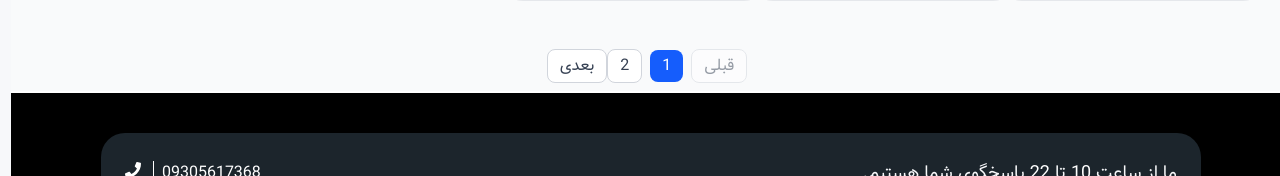
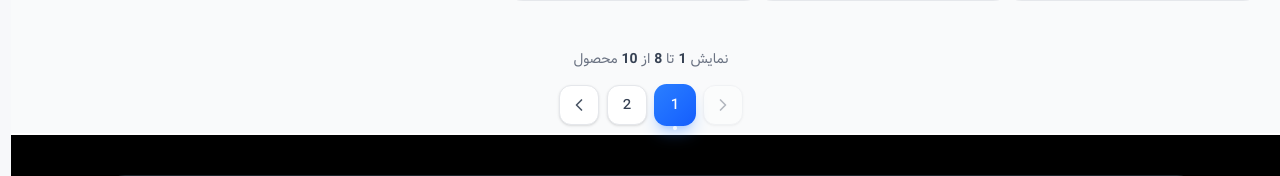
Before and after one commit to mahdiAsadollahi/mobilisho, a Next.js app: page /shop in a window 1280 px wide. Shown: the part 1042-1218 px from the top of the page. Built offline with nearby package versions, Linux system fonts and the light colour scheme.

Commit message:
pagination fix in  /shop page

```diff
--- a/app/shop/page.js
+++ b/app/shop/page.js
@@ -4,7 +4,7 @@
 import ProductCard from "@/app/components/ui/ProductCard/ProductCard";
 import FilterPanel from "@/app/components/ui/FilterPanel/FilterPanel";
 import { useState } from "react";
-import { FiFilter } from "react-icons/fi";
+import { FiFilter, FiChevronRight, FiChevronLeft } from "react-icons/fi";
 
 export default function ProductsPage() {
   // داده‌های نمونه برای محصولات
@@ -117,22 +117,18 @@ export default function ProductsPage() {
 
   // تنظیمات صفحه‌بندی
   const itemsPerPage = 8;
-  const totalPages = Math.ceil(products.length / itemsPerPage);
 
   // فیلتر و مرتب‌سازی محصولات
   const filteredProducts = [...products]
     .filter((product) => {
-      // فیلتر بر اساس جستجوی متنی
       if (searchQuery && !product.name.includes(searchQuery)) {
         return false;
       }
 
-      // فیلتر بر اساس محدوده قیمت
       if (product.price < priceRange[0] || product.price > priceRange[1]) {
         return false;
       }
 
-      // فیلتر بر اساس دسته‌بندی
       if (selectedCategories.length > 0) {
         const productCategory = product.name.includes("ایرپاد")
           ? "ایرپاد"
@@ -145,7 +141,6 @@ export default function ProductsPage() {
       return true;
     })
     .sort((a, b) => {
-      // مرتب‌سازی
       if (sortBy === "price-low") {
         return a.price - b.price;
       } else if (sortBy === "price-high") {
@@ -153,8 +148,11 @@ export default function ProductsPage() {
       } else if (sortBy === "rating") {
         return b.rating - a.rating;
       }
-      return 0; // مرتب‌سازی پیش‌فرض
+      return 0;
     });
+
+  // محاسبه تعداد صفحات
+  const totalPages = Math.ceil(filteredProducts.length / itemsPerPage);
 
   // محاسبه محصولات برای صفحه جاری
   const startIndex = (currentPage - 1) * itemsPerPage;
@@ -165,57 +163,142 @@ export default function ProductsPage() {
 
   // تغییر صفحه
   const handlePageChange = (page) => {
+    if (page < 1 || page > totalPages) return;
     setCurrentPage(page);
     window.scrollTo({ top: 0, behavior: "smooth" });
   };
 
+  // ساخت لیست صفحات برای Pagination
+  const getPaginationItems = () => {
+    const items = [];
+    const maxVisible = 5;
+
+    if (totalPages <= maxVisible + 2) {
+      // اگر تعداد صفحات کم است، همه را نمایش بده
+      for (let i = 1; i <= totalPages; i++) {
+        items.push(i);
+      }
+    } else {
+      // همیشه صفحه اول را نمایش بده
+      items.push(1);
+
+      let start = Math.max(2, currentPage - 1);
+      let end = Math.min(totalPages - 1, currentPage + 1);
+
+      // تنظیم بازه برای نزدیک شدن به ابتدا یا انتها
+      if (currentPage <= 3) {
+        start = 2;
+        end = 4;
+      } else if (currentPage >= totalPages - 2) {
+        start = totalPages - 3;
+        end = totalPages - 1;
+      }
+
+      // اضافه کردن ... در ابتدا
+      if (start > 2) {
+        items.push("ellipsis-start");
+      }
+
+      // اضافه کردن صفحات میانی
+      for (let i = start; i <= end; i++) {
+        items.push(i);
+      }
+
+      // اضافه کردن ... در انتها
+      if (end < totalPages - 1) {
+        items.push("ellipsis-end");
+      }
+
+      // همیشه صفحه آخر را نمایش بده
+      items.push(totalPages);
+    }
+
+    return items;
+  };
+
   // کامپوننت صفحه‌بندی
   const Pagination = () => {
-    const pages = [];
+    const paginationItems = getPaginationItems();
 
-    // نمایش حداکثر 5 صفحه
-    let startPage = Math.max(1, currentPage - 2);
-    let endPage = Math.min(totalPages, startPage + 4);
+    return (
+      <div className="flex flex-col items-center gap-4 mt-12 mb-8">
+        {/* اطلاعات نمایش */}
+        <p className="text-xs sm:text-sm text-gray-500 dark:text-gray-400">
+          نمایش{" "}
+          <span className="font-semibold text-gray-700 dark:text-gray-200">
+            {startIndex + 1}
+          </span>{" "}
+          تا{" "}
+          <span className="font-semibold text-gray-700 dark:text-gray-200">
+            {Math.min(startIndex + itemsPerPage, filteredProducts.length)}
+          </span>{" "}
+          از{" "}
+          <span className="font-semibold text-gray-700 dark:text-gray-200">
+            {filteredProducts.length}
+          </span>{" "}
+          محصول
+        </p>
 
-    if (endPage - startPage < 4) {
-      startPage = Math.max(1, endPage - 4);
-    }
+        {/* دکمه‌های صفحه‌بندی */}
+        <nav
+          className="flex items-center gap-1.5 sm:gap-2 flex-wrap justify-center"
+          aria-label="صفحه‌بندی"
+        >
+          {/* دکمه قبلی */}
+          <button
+            onClick={() => handlePageChange(currentPage - 1)}
+            disabled={currentPage === 1}
+            aria-label="صفحه قبلی"
+            className="group flex items-center justify-center w-9 h-9 sm:w-10 sm:h-10 rounded-xl bg-white dark:bg-gray-800 text-gray-600 dark:text-gray-300 border border-gray-200 dark:border-gray-700 shadow-sm transition-all duration-300 ease-out hover:bg-blue-50 dark:hover:bg-blue-900/20 hover:text-blue-600 dark:hover:text-blue-400 hover:border-blue-200 dark:hover:border-blue-800 hover:shadow-md hover:-translate-y-0.5 active:translate-y-0 active:scale-95 disabled:opacity-40 disabled:cursor-not-allowed disabled:hover:bg-white dark:disabled:hover:bg-gray-800 disabled:hover:text-gray-600 dark:disabled:hover:text-gray-300 disabled:hover:border-gray-200 dark:disabled:hover:border-gray-700 disabled:hover:shadow-sm disabled:hover:translate-y-0"
+          >
+            <FiChevronRight className="w-4 h-4 sm:w-5 sm:h-5 transition-transform duration-300 group-hover:-translate-x-0.5" />
+          </button>
 
-    for (let i = startPage; i <= endPage; i++) {
-      pages.push(
-        <button
-          key={i}
-          onClick={() => handlePageChange(i)}
-          className={`px-3 py-1 rounded-lg transition-colors ${
-            currentPage === i
-              ? "bg-blue-600 text-white"
-              : "bg-white dark:bg-gray-800 text-gray-700 dark:text-gray-300 border border-gray-300 dark:border-gray-600 hover:bg-gray-100 dark:hover:bg-gray-700"
-          }`}
+          {/* شماره صفحات */}
+          {paginationItems.map((item, index) => {
+            if (typeof item === "string") {
+              return (
+                <span
+                  key={item}
+                  className="flex items-center justify-center w-9 h-9 sm:w-10 sm:h-10 text-gray-400 dark:text-gray-500 text-sm select-none"
                 >
-          {i}
-        </button>
+                  …
+                </span>
               );
             }
 
+            const isActive = currentPage === item;
+
             return (
-      <div className="flex justify-center items-center space-x-2 space-x-reverse mt-12 mb-8">
               <button
-          onClick={() => handlePageChange(currentPage - 1)}
-          disabled={currentPage === 1}
-          className="px-3 py-1 rounded-lg bg-white dark:bg-gray-800 text-gray-700 dark:text-gray-300 border border-gray-300 dark:border-gray-600 hover:bg-gray-100 dark:hover:bg-gray-700 disabled:opacity-50 disabled:cursor-not-allowed transition-colors"
+                key={item}
+                onClick={() => handlePageChange(item)}
+                aria-label={`صفحه ${item}`}
+                aria-current={isActive ? "page" : undefined}
+                className={`relative flex items-center justify-center w-9 h-9 sm:w-10 sm:h-10 rounded-xl text-sm font-medium transition-all duration-300 ease-out ${
+                  isActive
+                    ? "bg-linear-to-br from-blue-500 to-blue-600 text-white shadow-lg shadow-blue-500/30 dark:shadow-blue-900/40 scale-105"
+                    : "bg-white dark:bg-gray-800 text-gray-700 dark:text-gray-300 border border-gray-200 dark:border-gray-700 shadow-sm hover:bg-blue-50 dark:hover:bg-blue-900/20 hover:text-blue-600 dark:hover:text-blue-400 hover:border-blue-200 dark:hover:border-blue-800 hover:shadow-md hover:-translate-y-0.5 active:translate-y-0 active:scale-95"
+                }`}
               >
-          قبلی
+                {item}
+                {isActive && (
+                  <span className="absolute -bottom-1 left-1/2 -translate-x-1/2 w-1 h-1 rounded-full bg-white/80" />
+                )}
               </button>
+            );
+          })}
 
-        {pages}
-
+          {/* دکمه بعدی */}
           <button
             onClick={() => handlePageChange(currentPage + 1)}
             disabled={currentPage === totalPages}
-          className="px-3 py-1 rounded-lg bg-white dark:bg-gray-800 text-gray-700 dark:text-gray-300 border border-gray-300 dark:border-gray-600 hover:bg-gray-100 dark:hover:bg-gray-700 disabled:opacity-50 disabled:cursor-not-allowed transition-colors"
+            aria-label="صفحه بعدی"
+            className="group flex items-center justify-center w-9 h-9 sm:w-10 sm:h-10 rounded-xl bg-white dark:bg-gray-800 text-gray-600 dark:text-gray-300 border border-gray-200 dark:border-gray-700 shadow-sm transition-all duration-300 ease-out hover:bg-blue-50 dark:hover:bg-blue-900/20 hover:text-blue-600 dark:hover:text-blue-400 hover:border-blue-200 dark:hover:border-blue-800 hover:shadow-md hover:-translate-y-0.5 active:translate-y-0 active:scale-95 disabled:opacity-40 disabled:cursor-not-allowed disabled:hover:bg-white dark:disabled:hover:bg-gray-800 disabled:hover:text-gray-600 dark:disabled:hover:text-gray-300 disabled:hover:border-gray-200 dark:disabled:hover:border-gray-700 disabled:hover:shadow-sm disabled:hover:translate-y-0"
           >
-          بعدی
+            <FiChevronLeft className="w-4 h-4 sm:w-5 sm:h-5 transition-transform duration-300 group-hover:translate-x-0.5" />
           </button>
+        </nav>
       </div>
     );
   };
@@ -250,6 +333,18 @@ export default function ProductsPage() {
           ))}
         </div>
 
+        {/* پیام خالی بودن */}
+        {filteredProducts.length === 0 && (
+          <div className="flex flex-col items-center justify-center py-20 text-center">
+            <div className="w-20 h-20 rounded-full bg-gray-100 dark:bg-gray-800 flex items-center justify-center mb-4">
+              <FiFilter className="w-8 h-8 text-gray-400" />
+            </div>
+            <p className="text-gray-600 dark:text-gray-400 text-sm sm:text-base">
+              محصولی با فیلترهای انتخاب‌شده یافت نشد
+            </p>
+          </div>
+        )}
+
         {/* صفحه‌بندی */}
         {totalPages > 1 && <Pagination />}
       </div>
```
Lines whose indentation alone changed are shown as unchanged.
